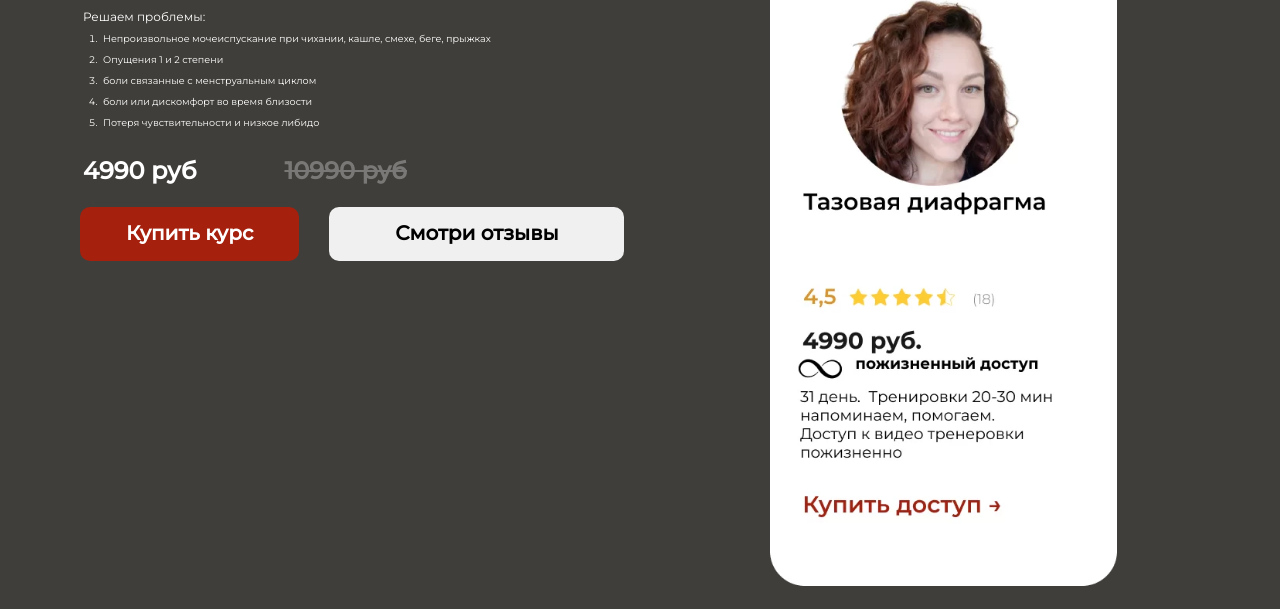
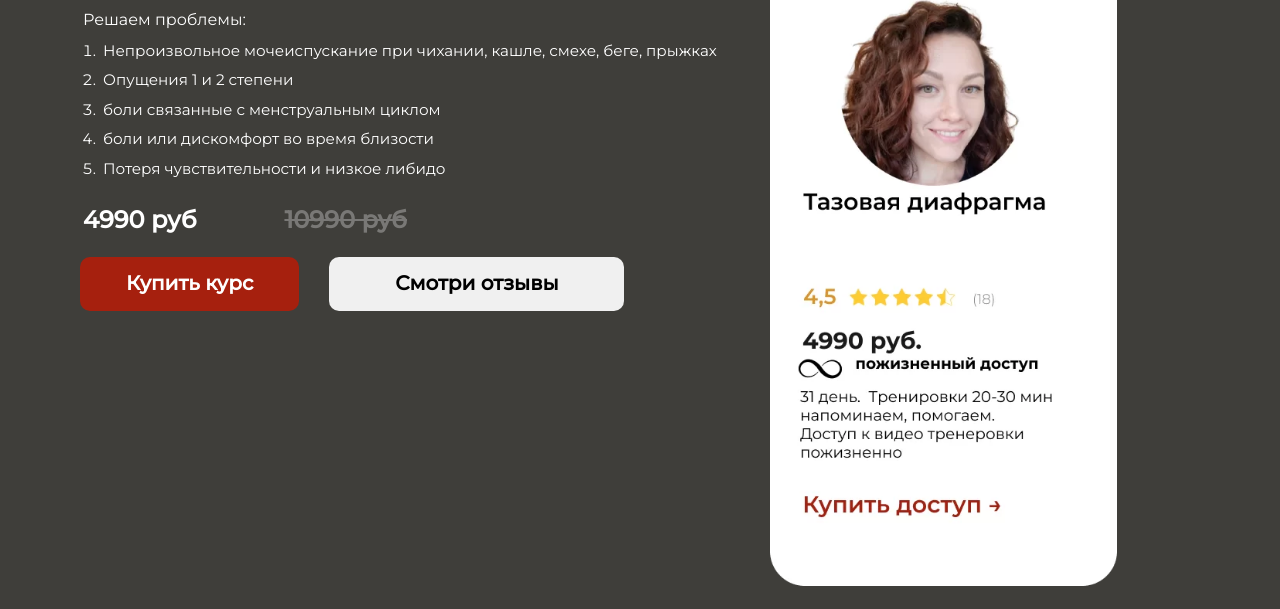
Before and after one commit to Tepteev17/limfa-last, a plain HTML site: page index.html in a window 1280 px wide. Shown: the part 191-800 px from the top of the page. Drawn offline with Linux system fonts and the light colour scheme; a web font is replaced by a local one.

Commit message:
Update style.css

```diff
--- a/style/style.css
+++ b/style/style.css
@@ -231,7 +231,7 @@ a{
 }
 .preview-head {
     color: #ffffff;
-    font-size: 1.5vh;
+    font-size: 2vh;
     font-family: 'Montserrat',Arial,sans-serif;
     line-height: 1.55;
     font-weight: 300;
@@ -247,7 +247,7 @@ a{
 .preview-ul li{
     list-style: auto;
     color: #ffffff;
-    font-size: 1.2vh;
+    font-size: 1.9vh;
     font-family: 'Montserrat',Arial,sans-serif;
     line-height: 1.55;
     font-weight: 300;
```
